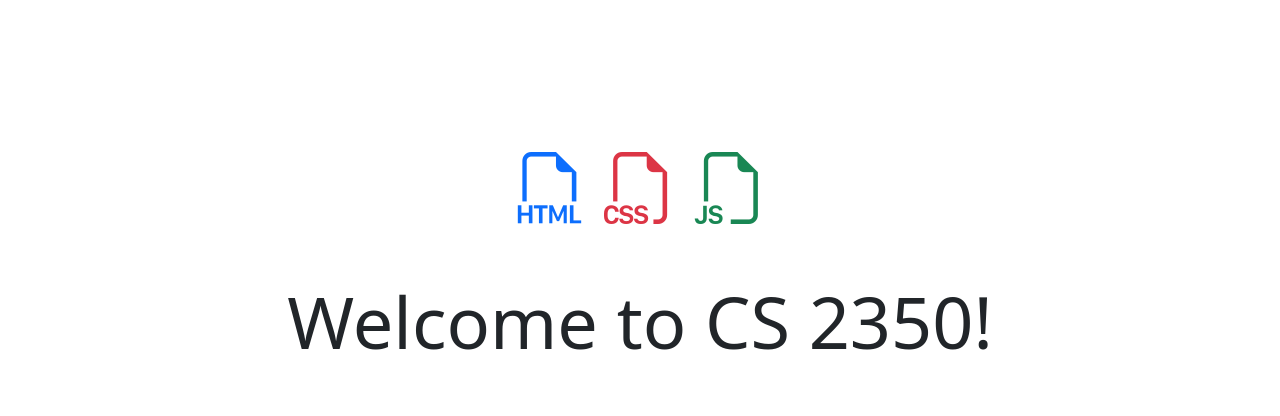
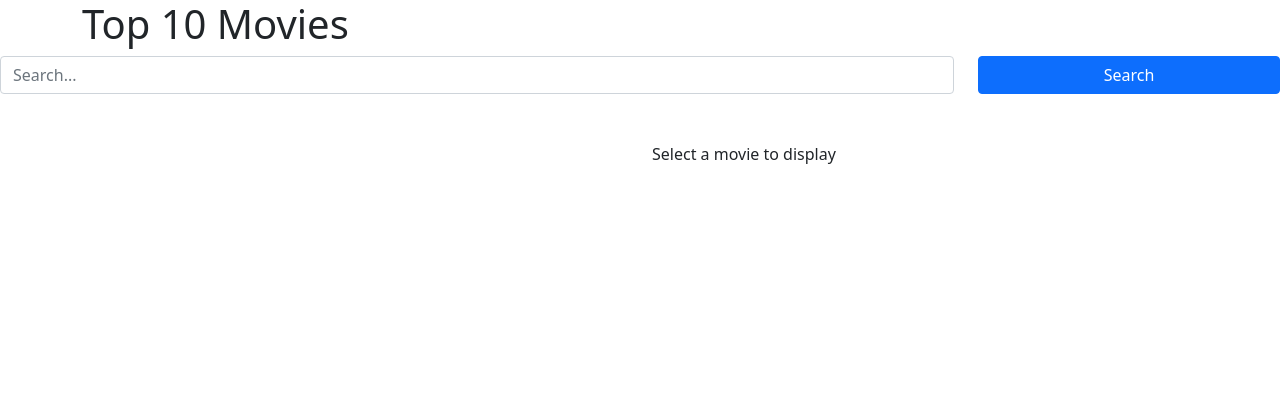
Before and after one commit to iiiblacksmithiii/cs2350-practice0-09, a website built with Vite: page src/index.html in a window 1280 px wide. Built offline with nearby package versions, Linux system fonts and the light colour scheme.

Commit message:
working?

```diff
--- a/src/index.html
+++ b/src/index.html
@@ -8,20 +8,49 @@
     <meta name="description" content="TODO: A starter project for ..." />
 
     <link rel="stylesheet" href="./stylesheets/main.css" />
+
+    <script type="module" src="javascripts/main.js"></script>
   </head>
 
   <body>
     <!-- Your HTML goes here -->
-    <h1 class="display-2 text-center my-5 py-5">
-      <span class="d-block py-5">
-        <i class="bi bi-filetype-html text-primary"></i>
-        <i class="bi bi-filetype-css text-danger"></i>
-        <i class="bi bi-filetype-js text-success"></i>
-      </span>
+    <div class="container">
+      <div class="row col"></div>
+      <h1>Top 10 Movies</h1>
+    </div>
 
-      Welcome to CS 2350!
-    </h1>
+    <form class="row">
+      <div class="col-9">
+        <input type="search" class="form-control" placeholder="Search...">
+      </div>
+      <div class="col-3">
+        <button type="button" class="btn btn-primary w-100">Search</button>
+      </div>
+    </form>
+    <div class="row my-5">
+      <div class="col-md-6">
+        <div class="row row-cols-5 row-cols-md-3">
+          <div class="col" id="m1"></div>
+          <div class="col" id="m2"></div>
+          <div class="col" id="m3"></div>
+          <div class="col" id="m4"></div>
+          <div class="col" id="m5"></div>
+          <div class="col" id="m6"></div>
+          <div class="col" id="m7"></div>
+          <div class="col" id="m8"></div>
+          <div class="col" id="m9"></div>
+          <div class="col" id="m10"></div>
+        </div>
+      </div>
+      <div class="col-md-6 featured">
+        Select a movie to display
+
+
+      </div>
+    </div>
+
 
     <script type="module" src="./javascripts/main.js"></script>
+
   </body>
 </html>
```
